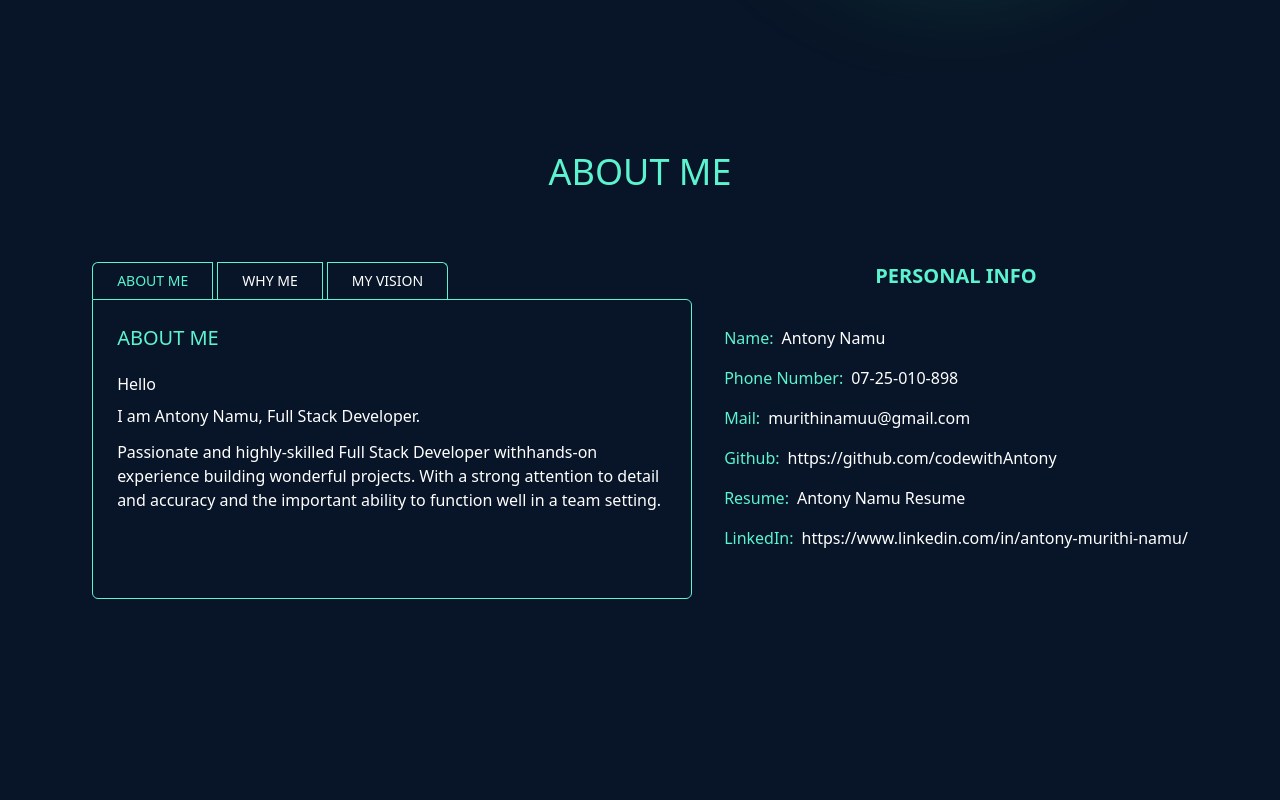
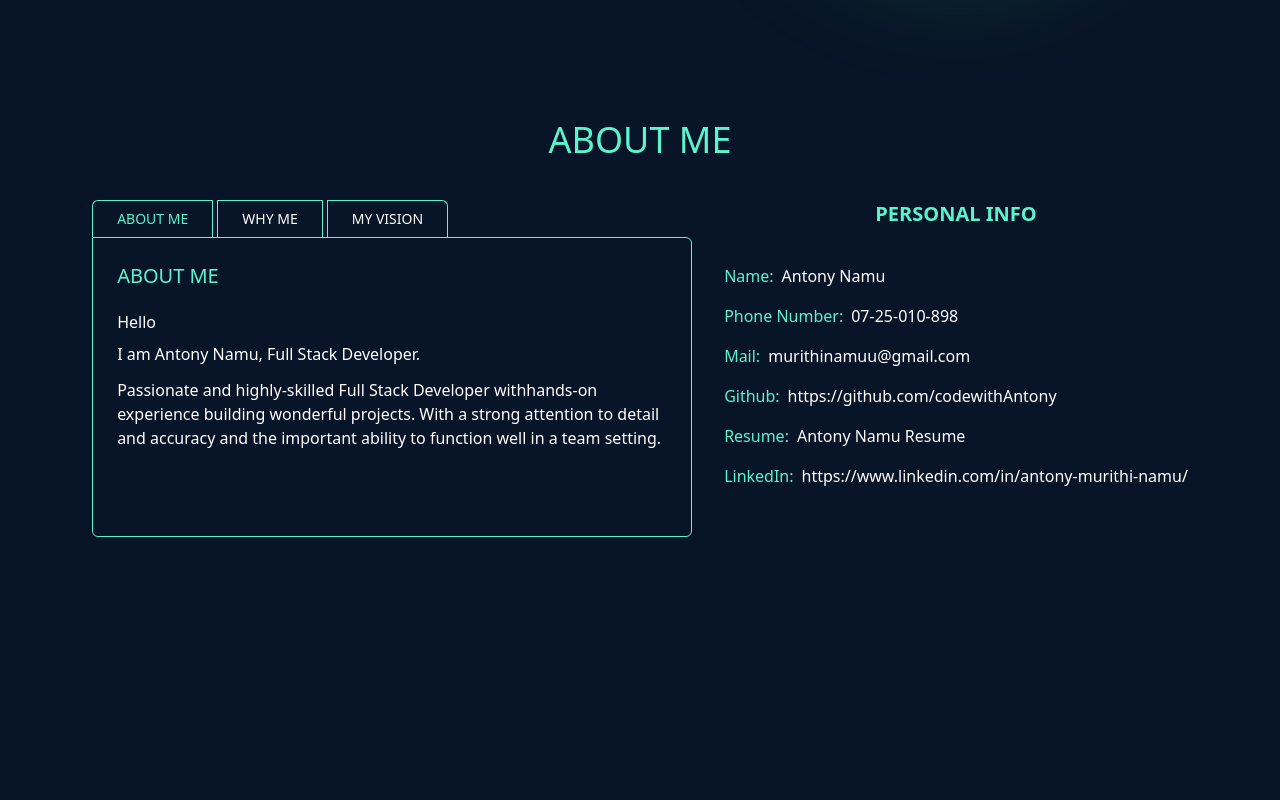
Before and after one commit to codewithAntony/kimongo, a React (Vite) app: page / in a window 1280 px wide. Shown: the part 680-1480 px from the top of the page. Built offline with nearby package versions, Linux system fonts and the light colour scheme.

Commit message:
updates in about page

```diff
--- a/src/components/About.jsx
+++ b/src/components/About.jsx
@@ -4,18 +4,16 @@ import { div } from 'framer-motion/client';
 
 function About() {
     return (
-        <div className="bg-[#081427]">
-            <div id="about" className="mx-auto min-h-screen max-w-7xl px-4">
-                <div className="flex flex-col pt-8 items-center space-y-3 sm:pt-15">
-                    <h1 className="text-[#5CF3CF] text-2xl uppercase sm:text-4xl">
-                        About Me
-                    </h1>
-                </div>
-                <div className="flex space-x-2 justify-around pt-[20px] sm:pt-[70px]">
-                    <div>
-                        <AboutTabs />
-                    </div>
-                </div>
+        <div className="bg-[#081427] min-h-screen flex items-center justify-center">
+            <div
+                id="about"
+                className="w-full max-w-7xl px-4 flex flex-col items-center"
+            >
+                <h1 className="text-[#5CF3CF] text-2xl uppercase sm:text-4xl mb-10">
+                    About Me
+                </h1>
+
+                <AboutTabs />
             </div>
         </div>
     );
```
